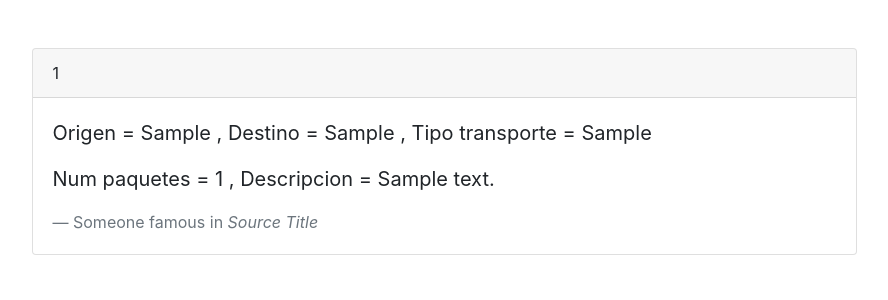
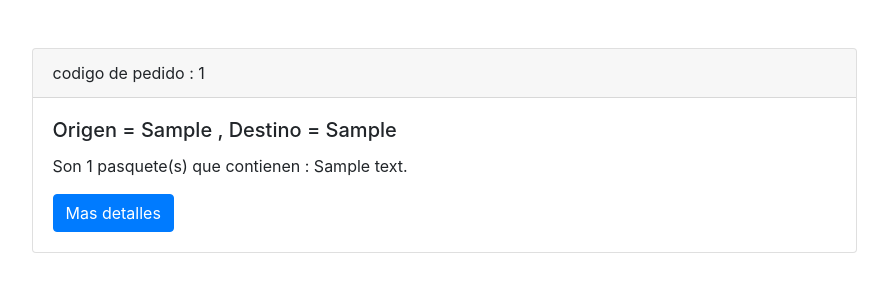
Before and after one commit to BayronJDv/proyectobases, a Flask app: page /myrequest in a window 1280 px wide. Shown: the part 56-356 px from the top of the page, without its empty margins (196-1084 px from the left). Run offline with Flask 3, Linux system fonts and the light colour scheme; a user stored in the database is signed in; tables that the repository leaves empty hold one stand-in row (values such as "Sample post"); parts of the project's set-up code (start-up, migrations or seed data) failed here and were passed over; some libraries are stand-ins or nearby versions.

Commit message:
funcionando

```diff
--- a/app/auth/templates/layout.html
+++ b/app/auth/templates/layout.html
@@ -14,13 +14,11 @@
     <script src="https://stackpath.bootstrapcdn.com/bootstrap/4.1.3/js/bootstrap.min.js" integrity="sha384-ChfqqxuZUCnJSK3+MXmPNIyE6ZbWh2IMqE241rYiqJxyMiZ6OW/JmZQ5stwEULTy" crossorigin="anonymous"></script>
     <link href="https://stackpath.bootstrapcdn.com/bootstrap/4.5.2/css/bootstrap.min.css" rel="stylesheet">
 </head>
+
     {% endblock head %}
 
 
 <body>
-
-
-
   {% block navbar %}
 
   {% if current_user.is_authenticated %}
--- a/app/auth/templates/myrequest.html
+++ b/app/auth/templates/myrequest.html
@@ -7,19 +7,20 @@
     <div class="row justify-content-center mt-5">
         <div class="col-md-9">
     {% for request in myrequest %}
+
     <div class="card">
         <div class="card-header">
-        {{request.Codigo}}
+           codigo de pedido : {{request.Codigo}}
         </div>
         <div class="card-body">
-        <blockquote class="blockquote mb-0">
-            <p>Origen = {{request.Origen}} , Destino = {{request.Destino}} ,  Tipo transporte = {{request.TipoTransporte}} </p>
-            <p>Num paquetes = {{request.NumPaquetes}} , Descripcion = {{request.Descripcion}} </p>
-            <footer class="blockquote-footer">Someone famous in <cite title="Source Title">Source Title</cite></footer>
-        </blockquote>
+          <h5 class="card-title">Origen = {{request.Origen}} , Destino = {{request.Destino}} </h5>
+          <p class="card-text"> Son {{request.NumPaquetes}} pasquete(s) que contienen : {{request.Descripcion}}</p>
+          <a href="#" class="btn btn-primary">Mas detalles</a>
         </div>
-    </div>
+      </div>
+
     {% endfor %}
+
         </div>
     </div>
 </div>
```
Also changed, not shown: app/auth/templates/homepagem.html (+9 -4 lines).
